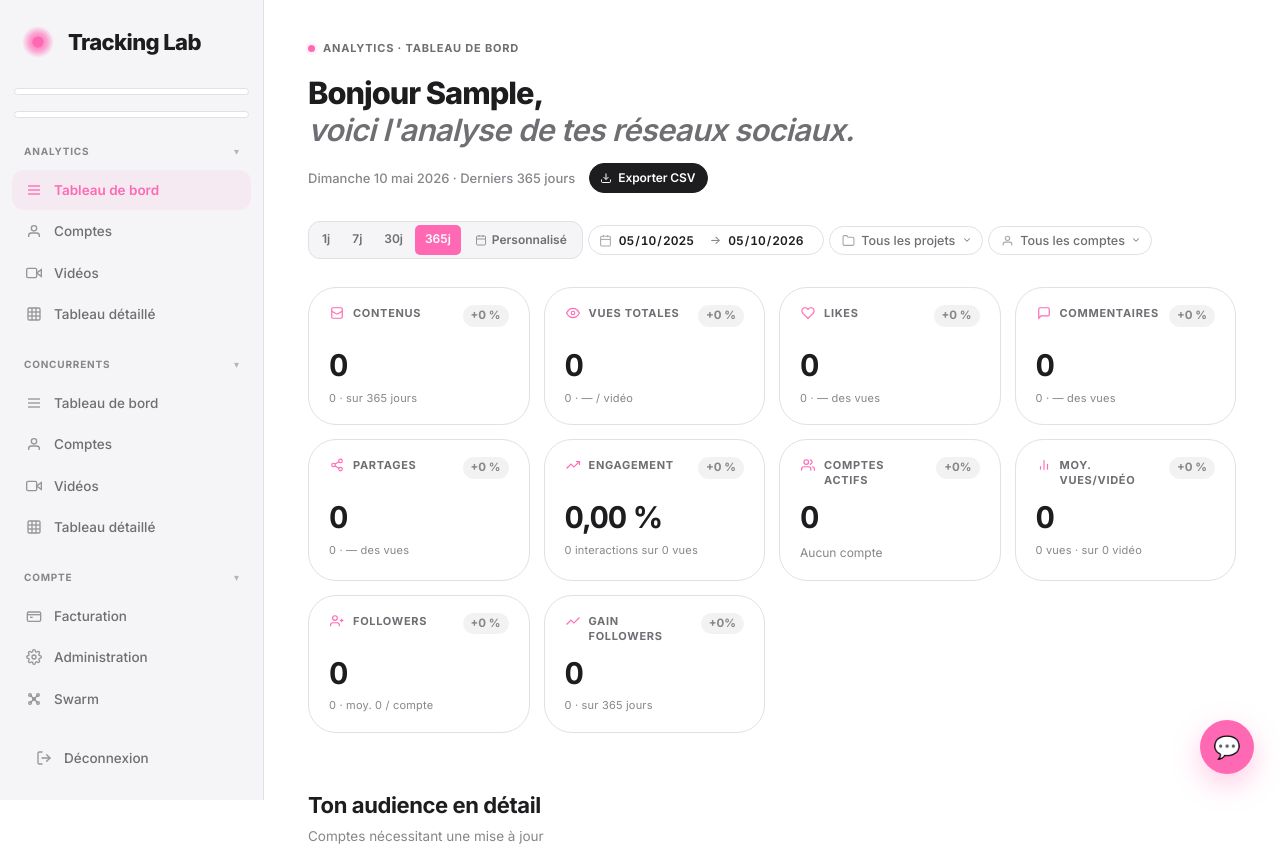
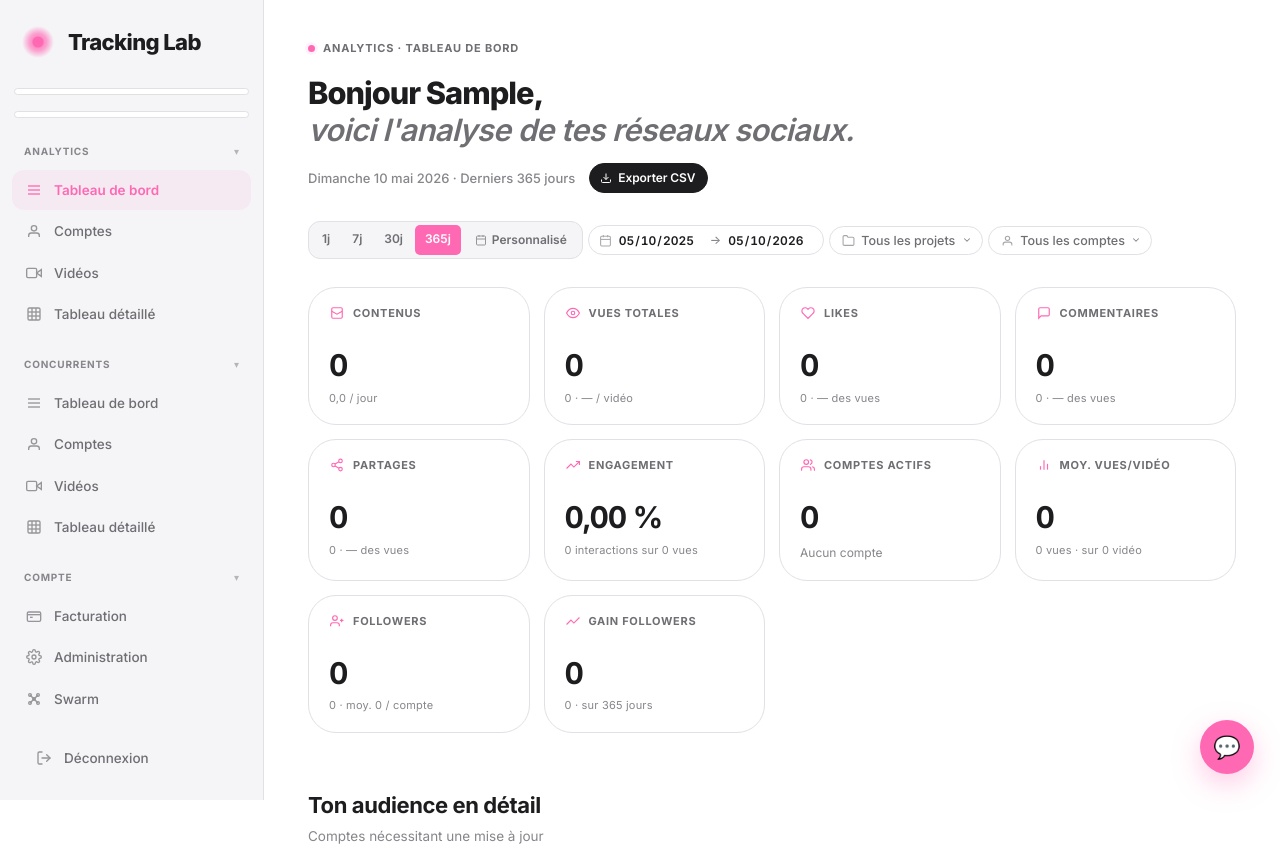
Before and after one commit to bricedemirdjian/tracking-lab, a Flask app: page /dashboard in a window 1280 px wide. Shown: the top 848 px of the page. Run offline with Flask 3, Linux system fonts and the light colour scheme; the visitor is signed in with stand-in values (Sample User, id 1); data that the repository does not hold is empty; some libraries are stand-ins or nearby versions.

Commit message:
style(kpi): hide trend chips + show Contenus as per-day rate
Two user-driven UI changes:

1. .kpi-trend chips hidden via CSS (display: none !important).
   The user found the +X% / -X% / +0% chips noisy and not useful while
   data history is still building. JS that computes them stays in
   place so they can be re-enabled later by changing the CSS rule
   back to inline-flex.

2. KPI "Contenus" detail line now reads "X,Y / jour" instead of
   "TOTAL · sur N jours". The big number on top already shows the
   total — the detail line now surfaces the daily rate (e.g.
   "29,7 / jour" for 208 contents over 7 days).
   Computed via a new periodDays helper:
     - state.range != null → state.range
     - custom dates → diff in days
     - fallback → 1 (avoids divide-by-zero)
   Other KPIs keep their existing detail lines for now.

Build: 2026-05-10-perday.

Co-Authored-By: Claude Opus 4.7 (1M context) <noreply@anthropic.com>

```diff
--- a/app.py
+++ b/app.py
@@ -113,7 +113,7 @@ def _security_headers(response):
     )
     # Build identifier for ops debugging — bump when shipping fixes that
     # need to be confirmed visible at the edge. Curl-able without auth.
-    response.headers.setdefault("X-Build-Version", "2026-05-10-sidebar-mgr")
+    response.headers.setdefault("X-Build-Version", "2026-05-10-perday")
     if IS_PRODUCTION:
         response.headers.setdefault(
             "Strict-Transport-Security",
--- a/templates/dashboard.html
+++ b/templates/dashboard.html
@@ -728,9 +728,10 @@ button { font-family: inherit; cursor: pointer; }
   margin-top: -1px;
   line-height: 1.35;
 }
-.kpi-trend.zero { background: rgba(0,0,0,0.05); color: var(--text-3); }
-.kpi-trend.pos  { background: rgba(16,185,129,0.12); color: #047857; }
-.kpi-trend.neg  { background: rgba(239,68,68,0.12);  color: #b91c1c; }
+/* Trend chips hidden per user request — kept in DOM so the JS that updates
+   them (updateKpiTrends + previousPeriodDates fetch) doesn't break, but
+   nothing renders. Set display: inline-flex to re-enable later. */
+.kpi-trend { display: none !important; }
 .kpi-value {
   font-size: 30px; font-weight: 700; letter-spacing: -1.2px;
   line-height: 1.05; color: var(--text);
@@ -2062,7 +2063,7 @@ button { font-family: inherit; cursor: pointer; }
 
 <script>
 // ── Self-contained data binding (does not depend on the legacy app.js) ──
-console.log('%c[TL] dashboard build v=2026-05-10-sidebar-mgr', 'color:#FF69B4;font-weight:bold');
+console.log('%c[TL] dashboard build v=2026-05-10-perday', 'color:#FF69B4;font-weight:bold');
 (() => {
   'use strict';
   const $ = s => document.querySelector(s);
@@ -2294,8 +2295,16 @@ console.log('%c[TL] dashboard build v=2026-05-10-sidebar-mgr', 'color:#FF69B4;fo
       const pctOf = (n, d) => d > 0 ? ((n / d) * 100).toFixed(2).replace('.', ',') + ' %' : '—';
       const perVideo = (n) => totalVideos > 0 ? `${fmtFull(Math.round(n / totalVideos))} / vidéo` : '— / vidéo';
 
+      // Period in days — for "X / jour" averaging on the KPI detail lines.
+      const periodDays = (state.date_from && state.date_to)
+        ? Math.max(1, Math.round((new Date(state.date_to) - new Date(state.date_from)) / 86400000) + 1)
+        : (state.range || 1);
+      const perDay = (n) => periodDays > 0
+        ? `${(n / periodDays).toFixed(periodDays > 30 ? 1 : 1).replace('.', ',')} / jour`
+        : '—';
+
       $('#kpiContents').textContent = fmt(totalVideos);
-      setDetail('kpiContentsDetail', `${fmtFull(totalVideos)} · sur ${periodLbl}`);
+      setDetail('kpiContentsDetail', perDay(totalVideos));
 
       $('#kpiViews').textContent = fmt(totalViews);
       setDetail('kpiViewsDetail', `${fmtFull(totalViews)} · ${perVideo(totalViews)}`);
```
